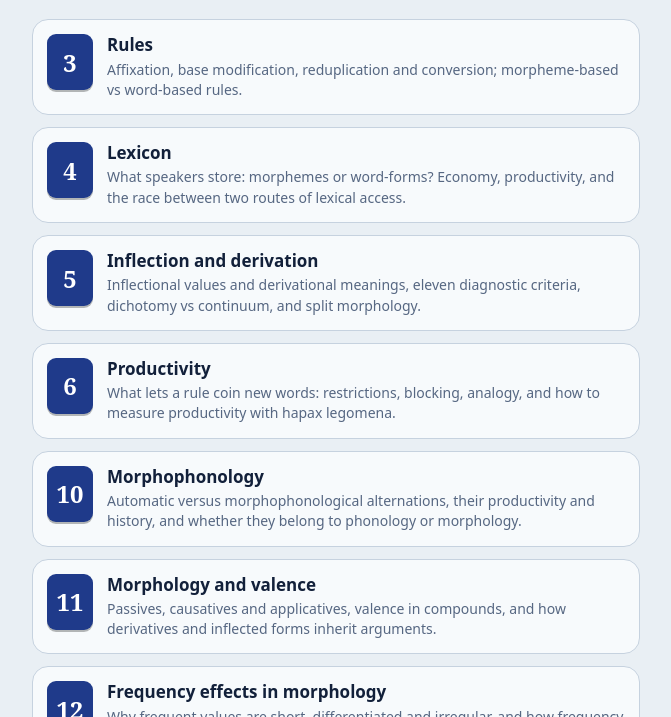
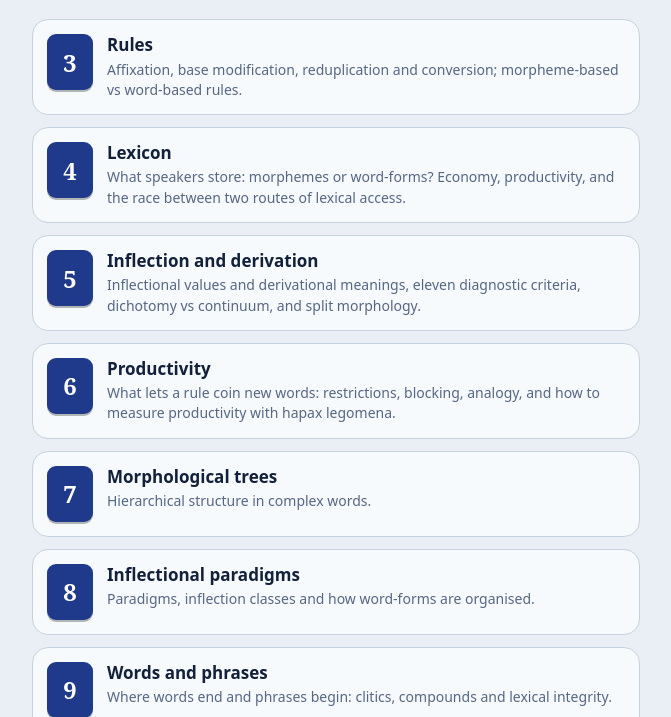
Before and after one commit to Mustapha0/morphology-lessons, a plain HTML site: page index.html in a window 1280 px wide. Shown: the part 83-800 px from the top of the page, without its empty margins (304-975 px from the left). Drawn offline with Linux system fonts and the light colour scheme.

Commit message:
Add files via upload

```diff
--- a/index.html
+++ b/index.html
@@ -21,6 +21,9 @@ const CHAPTERS=[
   {n:4,title:'Lexicon',href:'ch4/index.html',blurb:'What speakers store: morphemes or word-forms? Economy, productivity, and the race between two routes of lexical access.'},
   {n:5,title:'Inflection and derivation',href:'ch5/index.html',blurb:'Inflectional values and derivational meanings, eleven diagnostic criteria, dichotomy vs continuum, and split morphology.'},
   {n:6,title:'Productivity',href:'ch6/index.html',blurb:'What lets a rule coin new words: restrictions, blocking, analogy, and how to measure productivity with hapax legomena.'},
+  {n:7,title:'Morphological trees',href:'ch7/index.html',blurb:'Hierarchical structure in complex words.'},
+  {n:8,title:'Inflectional paradigms',href:'ch8/index.html',blurb:'Paradigms, inflection classes and how word-forms are organised.'},
+  {n:9,title:'Words and phrases',href:'ch9/index.html',blurb:'Where words end and phrases begin: clitics, compounds and lexical integrity.'},
   {n:10,title:'Morphophonology',href:'ch10/index.html',blurb:'Automatic versus morphophonological alternations, their productivity and history, and whether they belong to phonology or morphology.'},
   {n:11,title:'Morphology and valence',href:'ch11/index.html',blurb:'Passives, causatives and applicatives, valence in compounds, and how derivatives and inflected forms inherit arguments.'},
   {n:12,title:'Frequency effects in morphology',href:'ch12/index.html',blurb:'Why frequent values are short, differentiated and irregular, and how frequency steers analogical levelling.'}
```
